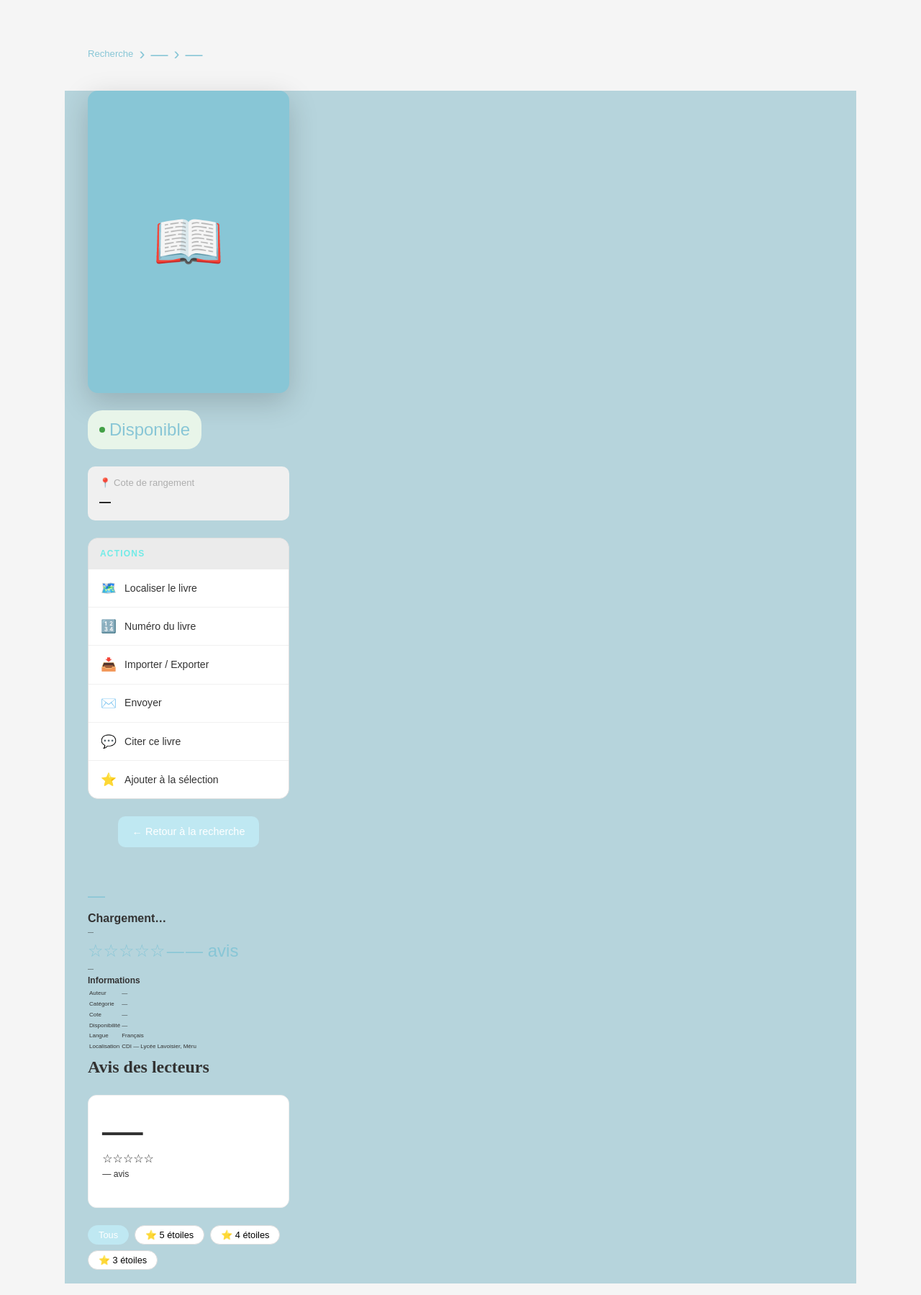
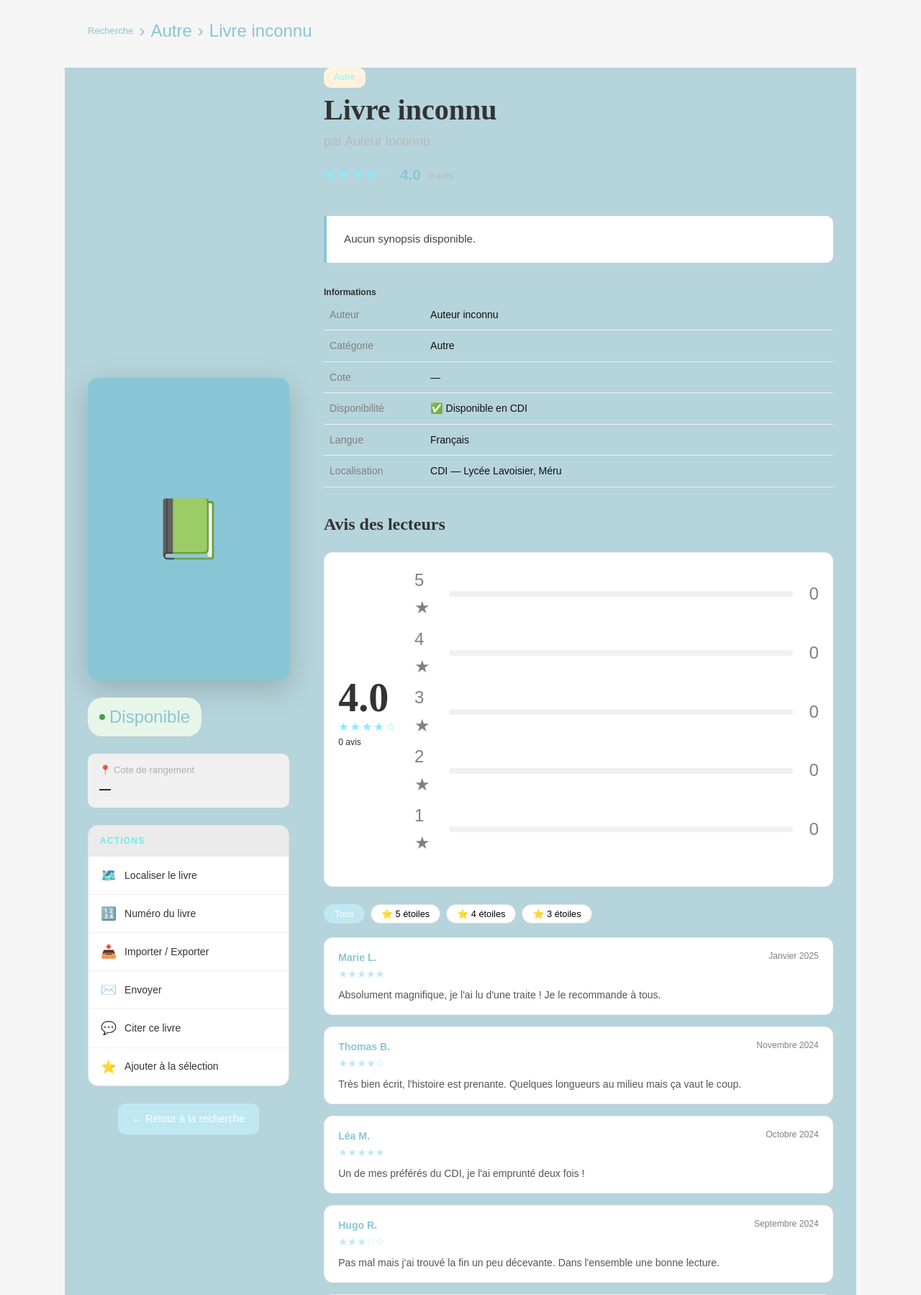
Before and after one commit to venghour5/projet-CDI, a PHP site: page /pages/livre.html in a window 1280 px wide; the page is wider, and only the part inside the window is pictured. Shown: the part 86-1885 px from the top of that part at 72% size. Run offline with PHP 8.4, Linux system fonts and the light colour scheme.

Commit message:
`Updated livre.html and style_test_de_recherche.css files with new code`

```diff
--- a/projet-CDI-interface-user-test/pages/livre.html
+++ b/projet-CDI-interface-user-test/pages/livre.html
@@ -42,8 +42,6 @@
       </div>
   </header>
 
-<main>
-
 <div class="breadcrumb">
   <a href="recherche.html">Recherche</a>
   <span>›</span>
@@ -71,7 +69,6 @@
     <div class="actions-box">
       <h3>Actions</h3>
       <div class="action-item" id="btn-localiser">
-        <!-- les emoji a replvacer par des icones plus appropriées -->
         <span class="icon">🗺️</span> Localiser le livre
       </div>
       <div class="action-item" id="btn-numero">
@@ -90,9 +87,11 @@
         <span class="icon">⭐</span> Ajouter à la sélection
       </div>
     </div>
-
     <a href="recherche.html" class="btn-retour">← Retour à la recherche</a>
 
+  </div>
+  <!-- COLONNE DE DROITE -->
+  <div class="livre-right">
 
       <!-- COLONNE DE DROITE -->
   <div class="livre-right">
@@ -153,30 +152,6 @@
 <div class="toast" id="toast"></div>
   </div>
 
-    </div>
-  </div>
-</div>
-</main>
-
-
-
-
-
-
-
-
-
-
-
-
-
-
-
-
-
-
-
-
  <footer class="footer">
   <div class="container">
     <div class="row">
@@ -217,20 +192,466 @@
 </footer>
 
 <script>
-    // ce script permet de recuperer les informations du livre depuis l'url et de les afficher dans la page
-    const p = new URLSearchParams(window.location.search);
+  // ============================================
+  // on recupere ce qui est dans l'url
+  // par exemple : ?titre=Harry+Potter&auteur=Rowling
+  // ============================================
 
-    document.getElementById('titre').textContent     = p.get('titre')     || 'Titre inconnu';
-    document.getElementById('auteur').textContent    = 'par ' + (p.get('auteur')    || '—');
-    document.getElementById('categorie').textContent = p.get('categorie') || '—';
+  var urlParams = new URLSearchParams(window.location.search) // URLSearchParams est une fonction qui parse les paramètres d'une URL et permet de les lire facilement
 
-    // Affichage de la couverture du livre
-    const img = document.getElementById('cover');
-    if (p.get('image')) {
-      img.src = p.get('image');
-    } else {
-      img.style.display = 'none';
+  // on lit chaque parametre un par un
+  var titreLivre = urlParams.get('titre')
+  var auteurLivre = urlParams.get('auteur')
+  var categorieLivre = urlParams.get('categorie')
+  var imageLivre = urlParams.get('image')
+  var noteLivre = urlParams.get('note')
+  var avisLivre = urlParams.get('avis')
+  var coteLivre = urlParams.get('cote')
+  var disponibleLivre = urlParams.get('disponible')
+  var synopsisLivre = urlParams.get('synopsis')
+
+  // si jamais un parametre est vide on met une valeur par defaut
+  if (titreLivre == null) {
+    titreLivre = 'Livre inconnu'
+  }
+  if (auteurLivre == null) {
+    auteurLivre = 'Auteur inconnu'
+  }
+  if (categorieLivre == null) {
+    categorieLivre = 'Autre'
+  }
+  if (imageLivre == null) {
+    imageLivre = ''
+  }
+  if (noteLivre == null) {
+    noteLivre = 4.0
+  } else {
+    noteLivre = parseFloat(noteLivre) // on convertit en nombre a virgule
+  }
+  if (avisLivre == null) {
+    avisLivre = 0
+  } else {
+    avisLivre = parseInt(avisLivre) // on convertit en nombre entier
+  }
+  if (coteLivre == null) {
+    coteLivre = '—'
+  }
+  if (synopsisLivre == null) {
+    synopsisLivre = 'Aucun synopsis disponible.'
+  }
+
+  // pour "disponible" c'est vrai sauf si on nous envoie "false"
+  var estDisponible = true
+  if (disponibleLivre == 'false') {
+    estDisponible = false
+  }
+
+
+  // ============================================
+  // on met le titre de la page dans l'onglet du navigateur
+  // ============================================
+  document.title = titreLivre + ' — CDI Lycée'
+
+
+  // ============================================
+  // on remplit le fil d'ariane (le chemin en haut de la page ou le livre est dans la categorie "Roman > Fantastique" par exemple)
+  // ============================================
+  document.getElementById('bc-categorie').textContent = categorieLivre
+  document.getElementById('bc-titre').textContent = titreLivre
+
+
+  // ============================================
+  // on remplit les infos principales du livre
+  // ============================================
+  document.getElementById('livre-titre').textContent = titreLivre
+  document.getElementById('livre-auteur').textContent = 'par ' + auteurLivre
+  document.getElementById('livre-categorie').textContent = categorieLivre
+  document.getElementById('synopsis-box').textContent = synopsisLivre
+  document.getElementById('cote-val').textContent = coteLivre
+
+  // le tableau d'infos en bas
+  document.getElementById('info-auteur').textContent = auteurLivre
+  document.getElementById('info-cat').textContent = categorieLivre
+  document.getElementById('info-cote').textContent = coteLivre
+
+
+  // ============================================
+  // gestion de la couverture du livre
+  // ============================================
+
+  var coverDiv = document.getElementById('cover-wrap')
+
+  if (imageLivre != '') {
+    // si on a une image on la met
+    var imgElement = document.createElement('img')
+    imgElement.src = imageLivre
+    imgElement.alt = titreLivre
+
+    // si l'image ne charge pas on met un emoji a la place
+    imgElement.onerror = function() {
+      coverDiv.innerHTML = getEmoji(categorieLivre)
     }
+
+    coverDiv.innerHTML = ''
+    coverDiv.appendChild(imgElement)
+
+  } else {
+    // pas d'image donc on met juste un emoji selon la categorie
+    coverDiv.innerHTML = getEmoji(categorieLivre)
+  }
+
+  // cette fonction renvoie un emoji selon la categorie
+  function getEmoji(categorie) {
+    var cat = categorie.toLowerCase()
+
+    if (cat.includes('manga')) {
+      return '📖'
+    }
+    if (cat.includes('roman')) {
+      return '📚'
+    }
+    if (cat.includes('documentaire')) {
+      return '🔬'
+    }
+    if (cat.includes('magazine')) {
+      return '📰'
+    }
+    if (cat.includes('référence')) {
+      return '📕'
+    }
+
+    // si on sait pas on met ca par defaut
+    return '📗'
+  }
+
+
+  // ============================================
+  // disponibilite du livre (dispo ou pas)
+  // ============================================
+
+  var badgeElement = document.getElementById('dispo-badge')
+  var texteDispoElement = document.getElementById('dispo-text')
+  var infoDispoElement = document.getElementById('info-dispo')
+
+  if (estDisponible == true) {
+    badgeElement.className = 'dispo-badge dispo'
+    texteDispoElement.textContent = 'Disponible'
+    infoDispoElement.textContent = '✅ Disponible en CDI'
+  } else {
+    badgeElement.className = 'dispo-badge indispo'
+    texteDispoElement.textContent = 'Indisponible'
+    infoDispoElement.textContent = '❌ Emprunté actuellement'
+  }
+
+
+  // ============================================
+  // affichage des etoiles (ex: 4.5 → ★★★★½☆)
+  // ============================================
+
+  function afficherEtoiles(note) {
+    var resultat = ''
+    var noteEntiere = Math.floor(note) // partie entiere ex: 4.5 → 4
+    var noteDecimale = note - noteEntiere // partie decimale ex: 4.5 → 0.5
+
+    // on ajoute une etoile pleine pour chaque point entier
+    var i = 0
+    while (i < noteEntiere) {
+      resultat = resultat + '★'
+      i = i + 1
+    }
+
+    // si la decimale est >= 0.5 on ajoute une demi etoile
+    if (noteDecimale >= 0.5) {
+      resultat = resultat + '½'
+    }
+
+    // on complete jusqu'a 5 avec des etoiles vides
+    var nbEtoiles = resultat.length
+    while (nbEtoiles < 5) {
+      resultat = resultat + '☆'
+      nbEtoiles = nbEtoiles + 1
+    }
+
+    return resultat
+  }
+
+  // on met les etoiles et la note dans la page
+  var etoilesTexte = afficherEtoiles(noteLivre)
+
+  document.getElementById('stars-display').textContent = etoilesTexte
+  document.getElementById('note-num').textContent = noteLivre.toFixed(1)
+  document.getElementById('avis-count').textContent = avisLivre + ' avis'
+
+  // pareil pour le gros score en bas
+  document.getElementById('big-score').textContent = noteLivre.toFixed(1)
+  document.getElementById('big-stars').textContent = etoilesTexte
+  document.getElementById('total-avis').textContent = avisLivre + ' avis'
+
+
+  // ============================================
+  // les barres de repartition des notes
+  // (on fait semblant d'avoir les vraies données)
+  // ============================================
+
+  var nbTotal = avisLivre
+
+  // on repartit les avis sur les 5 niveaux d'etoiles (c'est approximatif)
+  var nb5etoiles = Math.round(nbTotal * 0.55)
+  var nb4etoiles = Math.round(nbTotal * 0.25)
+  var nb3etoiles = Math.round(nbTotal * 0.10)
+  var nb2etoiles = Math.round(nbTotal * 0.05)
+  var nb1etoile  = Math.round(nbTotal * 0.05)
+
+  var conteneurBarres = document.getElementById('bars-container')
+
+  // barre 5 etoiles
+  var pourcent5 = 0
+  if (nbTotal > 0) {
+    pourcent5 = Math.round(nb5etoiles / nbTotal * 100)
+  }
+  conteneurBarres.innerHTML = conteneurBarres.innerHTML + '<div class="bar-row"><span class="bar-label">5 ★</span><div class="bar-track"><div class="bar-fill" style="width:' + pourcent5 + '%"></div></div><span class="bar-count">' + nb5etoiles + '</span></div>'
+
+  // barre 4 etoiles
+  var pourcent4 = 0
+  if (nbTotal > 0) {
+    pourcent4 = Math.round(nb4etoiles / nbTotal * 100)
+  }
+  conteneurBarres.innerHTML = conteneurBarres.innerHTML + '<div class="bar-row"><span class="bar-label">4 ★</span><div class="bar-track"><div class="bar-fill" style="width:' + pourcent4 + '%"></div></div><span class="bar-count">' + nb4etoiles + '</span></div>'
+
+  // barre 3 etoiles
+  var pourcent3 = 0
+  if (nbTotal > 0) {
+    pourcent3 = Math.round(nb3etoiles / nbTotal * 100)
+  }
+  conteneurBarres.innerHTML = conteneurBarres.innerHTML + '<div class="bar-row"><span class="bar-label">3 ★</span><div class="bar-track"><div class="bar-fill" style="width:' + pourcent3 + '%"></div></div><span class="bar-count">' + nb3etoiles + '</span></div>'
+
+  // barre 2 etoiles
+  var pourcent2 = 0
+  if (nbTotal > 0) {
+    pourcent2 = Math.round(nb2etoiles / nbTotal * 100)
+  }
+  conteneurBarres.innerHTML = conteneurBarres.innerHTML + '<div class="bar-row"><span class="bar-label">2 ★</span><div class="bar-track"><div class="bar-fill" style="width:' + pourcent2 + '%"></div></div><span class="bar-count">' + nb2etoiles + '</span></div>'
+
+  // barre 1 etoile
+  var pourcent1 = 0
+  if (nbTotal > 0) {
+    pourcent1 = Math.round(nb1etoile / nbTotal * 100)
+  }
+  conteneurBarres.innerHTML = conteneurBarres.innerHTML + '<div class="bar-row"><span class="bar-label">1 ★</span><div class="bar-track"><div class="bar-fill" style="width:' + pourcent1 + '%"></div></div><span class="bar-count">' + nb1etoile + '</span></div>'
+
+
+  // ============================================
+  // les avis des lecteurs (données de test)
+  // ============================================
+
+  // une liste d'avis qu'on a mis a la main pour tester
+  var tousLesAvis = []
+
+  var avis1 = {}
+  avis1.utilisateur = 'Marie L.'
+  avis1.note = 5
+  avis1.date = 'Janvier 2025'
+  avis1.texte = "Absolument magnifique, je l'ai lu d'une traite ! Je le recommande à tous."
+  tousLesAvis.push(avis1)
+
+  var avis2 = {}
+  avis2.utilisateur = 'Thomas B.'
+  avis2.note = 4
+  avis2.date = 'Novembre 2024'
+  avis2.texte = "Très bien écrit, l'histoire est prenante. Quelques longueurs au milieu mais ça vaut le coup."
+  tousLesAvis.push(avis2)
+
+  var avis3 = {}
+  avis3.utilisateur = 'Léa M.'
+  avis3.note = 5
+  avis3.date = 'Octobre 2024'
+  avis3.texte = "Un de mes préférés du CDI, je l'ai emprunté deux fois !"
+  tousLesAvis.push(avis3)
+
+  var avis4 = {}
+  avis4.utilisateur = 'Hugo R.'
+  avis4.note = 3
+  avis4.date = 'Septembre 2024'
+  avis4.texte = "Pas mal mais j'ai trouvé la fin un peu décevante. Dans l'ensemble une bonne lecture."
+  tousLesAvis.push(avis4)
+
+  var avis5 = {}
+  avis5.utilisateur = 'Camille D.'
+  avis5.note = 5
+  avis5.date = 'Mars 2024'
+  avis5.texte = "Coup de cœur absolu. L'écriture est fluide et les personnages très attachants."
+  tousLesAvis.push(avis5)
+
+  var avis6 = {}
+  avis6.utilisateur = 'Antoine V.'
+  avis6.note = 4
+  avis6.date = 'Février 2024'
+  avis6.texte = "Bonne lecture, je recommande pour les amateurs du genre."
+  tousLesAvis.push(avis6)
+
+
+  // cette fonction affiche une liste d'avis dans la page
+  function afficherAvis(listeAvis) {
+    var conteneur = document.getElementById('avis-list')
+    conteneur.innerHTML = '' // on vide d'abord
+
+    if (listeAvis.length == 0) {
+      conteneur.innerHTML = '<div style="color:var(--gris);font-size:0.88rem;padding:1rem 0;">Aucun avis pour ce filtre.</div>'
+      return
+    }
+
+    // on parcourt tous les avis et on cree une carte pour chacun
+    var j = 0
+    while (j < listeAvis.length) {
+      var avisActuel = listeAvis[j]
+
+      // on construit les etoiles de cet avis
+      var etoilesAvis = ''
+      var k = 0
+      while (k < avisActuel.note) {
+        etoilesAvis = etoilesAvis + '★'
+        k = k + 1
+      }
+      while (k < 5) {
+        etoilesAvis = etoilesAvis + '☆'
+        k = k + 1
+      }
+
+      // on cree le html de la carte
+      var carteHtml = '<div class="avis-card">'
+      carteHtml = carteHtml + '<div class="avis-header">'
+      carteHtml = carteHtml + '<div>'
+      carteHtml = carteHtml + '<span class="avis-user">' + avisActuel.utilisateur + '</span>'
+      carteHtml = carteHtml + '<div class="avis-stars">' + etoilesAvis + '</div>'
+      carteHtml = carteHtml + '</div>'
+      carteHtml = carteHtml + '<span class="avis-date">' + avisActuel.date + '</span>'
+      carteHtml = carteHtml + '</div>'
+      carteHtml = carteHtml + '<p class="avis-text">' + avisActuel.texte + '</p>'
+      carteHtml = carteHtml + '</div>'
+
+      conteneur.innerHTML = conteneur.innerHTML + carteHtml
+
+      j = j + 1
+    }
+  }
+
+  // on affiche tous les avis au debut
+  afficherAvis(tousLesAvis)
+
+
+  // ============================================
+  // boutons filtres des avis
+  // ============================================
+
+  document.getElementById('filtre-tous').onclick = function() {
+    // enlever le style actif sur tous les boutons
+    document.getElementById('filtre-tous').className = 'filtre-btn active'
+    document.getElementById('filtre-5').className = 'filtre-btn'
+    document.getElementById('filtre-4').className = 'filtre-btn'
+    document.getElementById('filtre-3').className = 'filtre-btn'
+    // afficher tous les avis
+    afficherAvis(tousLesAvis)
+  }
+
+  document.getElementById('filtre-5').onclick = function() {
+    document.getElementById('filtre-tous').className = 'filtre-btn'
+    document.getElementById('filtre-5').className = 'filtre-btn active'
+    document.getElementById('filtre-4').className = 'filtre-btn'
+    document.getElementById('filtre-3').className = 'filtre-btn'
+    // garder seulement les avis avec 5 etoiles
+    var avis5etoiles = []
+    var i = 0
+    while (i < tousLesAvis.length) {
+      if (tousLesAvis[i].note == 5) {
+        avis5etoiles.push(tousLesAvis[i])
+      }
+      i = i + 1
+    }
+    afficherAvis(avis5etoiles)
+  }
+
+  document.getElementById('filtre-4').onclick = function() {
+    document.getElementById('filtre-tous').className = 'filtre-btn'
+    document.getElementById('filtre-5').className = 'filtre-btn'
+    document.getElementById('filtre-4').className = 'filtre-btn active'
+    document.getElementById('filtre-3').className = 'filtre-btn'
+    // garder seulement les avis avec 4 etoiles
+    var avis4etoiles = []
+    var i = 0
+    while (i < tousLesAvis.length) {
+      if (tousLesAvis[i].note == 4) {
+        avis4etoiles.push(tousLesAvis[i])
+      }
+      i = i + 1
+    }
+    afficherAvis(avis4etoiles)
+  }
+
+  document.getElementById('filtre-3').onclick = function() {
+    document.getElementById('filtre-tous').className = 'filtre-btn'
+    document.getElementById('filtre-5').className = 'filtre-btn'
+    document.getElementById('filtre-4').className = 'filtre-btn'
+    document.getElementById('filtre-3').className = 'filtre-btn active'
+    // garder seulement les avis avec 3 etoiles
+    var avis3etoiles = []
+    var i = 0
+    while (i < tousLesAvis.length) {
+      if (tousLesAvis[i].note == 3) {
+        avis3etoiles.push(tousLesAvis[i])
+      }
+      i = i + 1
+    }
+    afficherAvis(avis3etoiles)
+  }
+
+
+  // ============================================
+  // la petite notification qui apparait en bas (toast)
+  // ============================================
+
+  function afficherToast(message) {
+    var toastElement = document.getElementById('toast')
+    toastElement.textContent = message
+    toastElement.className = 'toast show' // on l'affiche
+    // apres 2.8 secondes on le cache
+    setTimeout(function() {
+      toastElement.className = 'toast'
+    }, 2800)
+  }
+
+
+  // ============================================
+  // les boutons d'actions
+  // ============================================
+
+  document.getElementById('btn-localiser').onclick = function() {
+    var cote = document.getElementById('cote-val').textContent
+    afficherToast('📍 Localisation : rayon ' + cote)
+  }
+
+  document.getElementById('btn-numero').onclick = function() {
+    var cote = document.getElementById('cote-val').textContent
+    afficherToast('📋 Numéro : ' + cote)
+  }
+
+  document.getElementById('btn-exporter').onclick = function() {
+    afficherToast('📥 Export en cours…')
+  }
+
+  document.getElementById('btn-envoyer').onclick = function() {
+    afficherToast('✉️ Lien copié dans le presse-papier !')
+  }
+
+  document.getElementById('btn-citer').onclick = function() {
+    // on fabrique la citation avec les infos du livre
+    var citation = titreLivre + ' — ' + auteurLivre + ' (CDI Lycée Lavoisier, Méru, cote : ' + coteLivre + ')'
+    navigator.clipboard.writeText(citation)
+    afficherToast('📋 Citation copiée : ' + citation)
+  }
+
+  document.getElementById('btn-selection').onclick = function() {
+    afficherToast('✅ Ajouté à votre sélection !')
+  }
 
 </script>
 </body>
--- a/projet-CDI-interface-user-test/styles/style_test_de_recherche.css
+++ b/projet-CDI-interface-user-test/styles/style_test_de_recherche.css
@@ -736,7 +736,7 @@ main {
 
 .book-card:hover {
   transform: translateY(-5px);
-      box-shadow: 0 12px 30px rgba(0,0,0,0.13);
+  box-shadow: 0 12px 30px #00000021;
 }
 
 .book-card-cover {
@@ -984,6 +984,155 @@ font-size: 1.1rem;
   width: 24px;
   text-align: center;
   }
+/* cette partie est pour la partie droite de la page du livre qui contient
+les informations détaillées du livre et les avis des utilisateurs sur le livre */
+.livre-right {
+  display: flex;
+  flex-direction:column;
+  gap: 2rem;
+}
+
+.livre-categorie {
+  display: inline-block;
+  background: #fff3e0;
+  color: #80fbf5;
+  border-radius: 10px;
+  padding: 4px 14px;
+  font-size: 0.78rem;
+  font-weight: 500;
+  margin-bottom: 0.5rem;
+}
+
+.livre-titre {
+  font-family: 'Playfair Display', serif;
+  font-size: 2.5rem;
+  line-height: 1.15;
+  margin-bottom: 0.4rem;
+}
+
+.livre-auteur {
+  font-size: 1.1rem;
+  color: #b8b8b8;
+  margin-bottom: 1rem;
+}
+
+.rating-row {
+  display: flex;
+  align-items: center;
+  gap: 10px;
+  margin-bottom: 0.5rem;
+}
+
+.stars
+{ color: #88e9ff;
+   font-size: 1.2rem;
+    letter-spacing: 2px;
+   }
+.rating-num {
+  font-size: 1.3rem;
+   font-weight: 600;
+   }
+.rating-count {
+  font-size: 0.82rem;
+   color: rgb(184, 184, 184);
+ }
+
+.synopsis-box {
+  background: #fff;
+  border-left: 4px solid #88c6d6;
+  padding: 1.2rem 1.5rem;
+  border-radius: 0 10px 10px 0;
+  font-size: 0.95rem;
+  line-height: 1.75;
+  color: #444;
+}
+
+.infos-table {
+  width: 100%;
+  border-collapse: collapse;
+  font-size: 0.88rem;
+}
+
+.infos-table tr {
+  border-bottom: 1px solid #f0f0f0;
+ }
+.infos-table td {
+  padding: 10px 8px;
+ }
+.infos-table td:first-child {
+  color: gray;
+  width: 140px;
+  font-weight: 500;
+  }
+.infos-table td:last-child {
+  color: #111;
+  font-weight: 400;
+ }
+
+.avis-section h2 {
+  font-family: 'Playfair Display', serif;
+  font-size: 1.5rem;
+  margin-bottom: 1.2rem;
+}
+
+.rating-dist {
+  background: #fff;
+  border: 1px solid #eee;
+  border-radius: 12px;
+  padding: 1.2rem;
+  margin-bottom: 1.5rem;
+}
+
+.rating-summary {
+  display: flex;
+  align-items: center;
+  gap: 1.5rem;
+  margin-bottom: 1rem;
+}
+
+.big-score {
+  font-family: 'Playfair Display', serif;
+  font-size: 3.5rem;
+  font-weight: 700;
+  line-height: 1;
+}
+
+.rating-bars {
+  flex: 1;
+ }
+
+.bar-row {
+  display: flex;
+  align-items: center;
+  gap: 8px;
+  margin-bottom: 5px;
+  font-size: 0.78rem;
+}
+
+.bar-label {
+  width: 40px;
+  color: gray;
+}
+
+.bar-track {
+  flex: 1;
+  background: #f0f0f0;
+  border-radius: 4px;
+  height: 8px;
+  overflow: hidden;
+}
+
+.bar-fill {
+  height: 100%;
+  border-radius: 4px;
+  background: #bfe8f2;
+  transition: width 0.6s ease;
+}
+
+.bar-count {
+  width: 28px;
+  text-align: right;
+  color: gray; }
 
 /* cette partie permet de juste a dire les avis de la section */
 .avis-section h2 {
```
Lines whose indentation alone changed are shown as unchanged.
